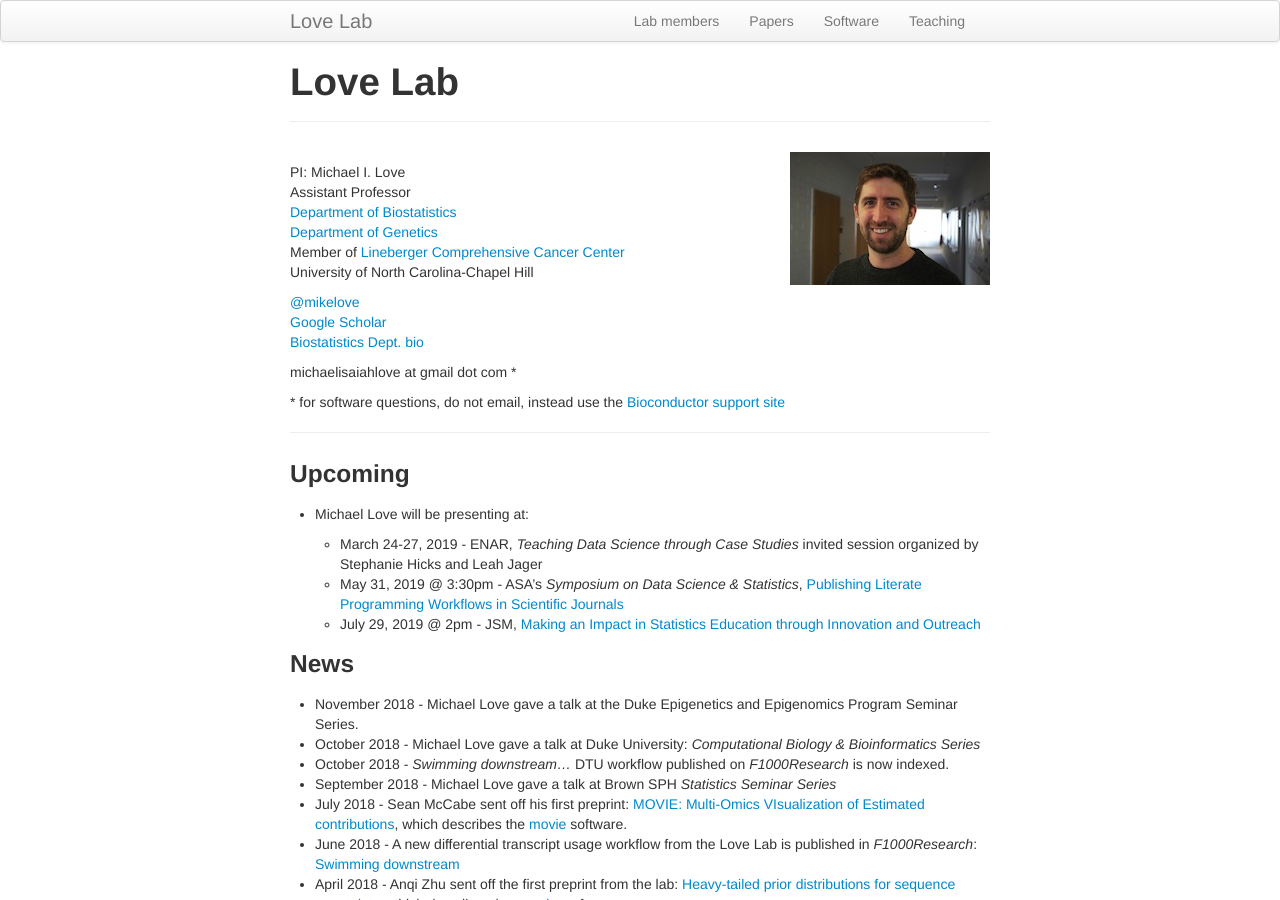
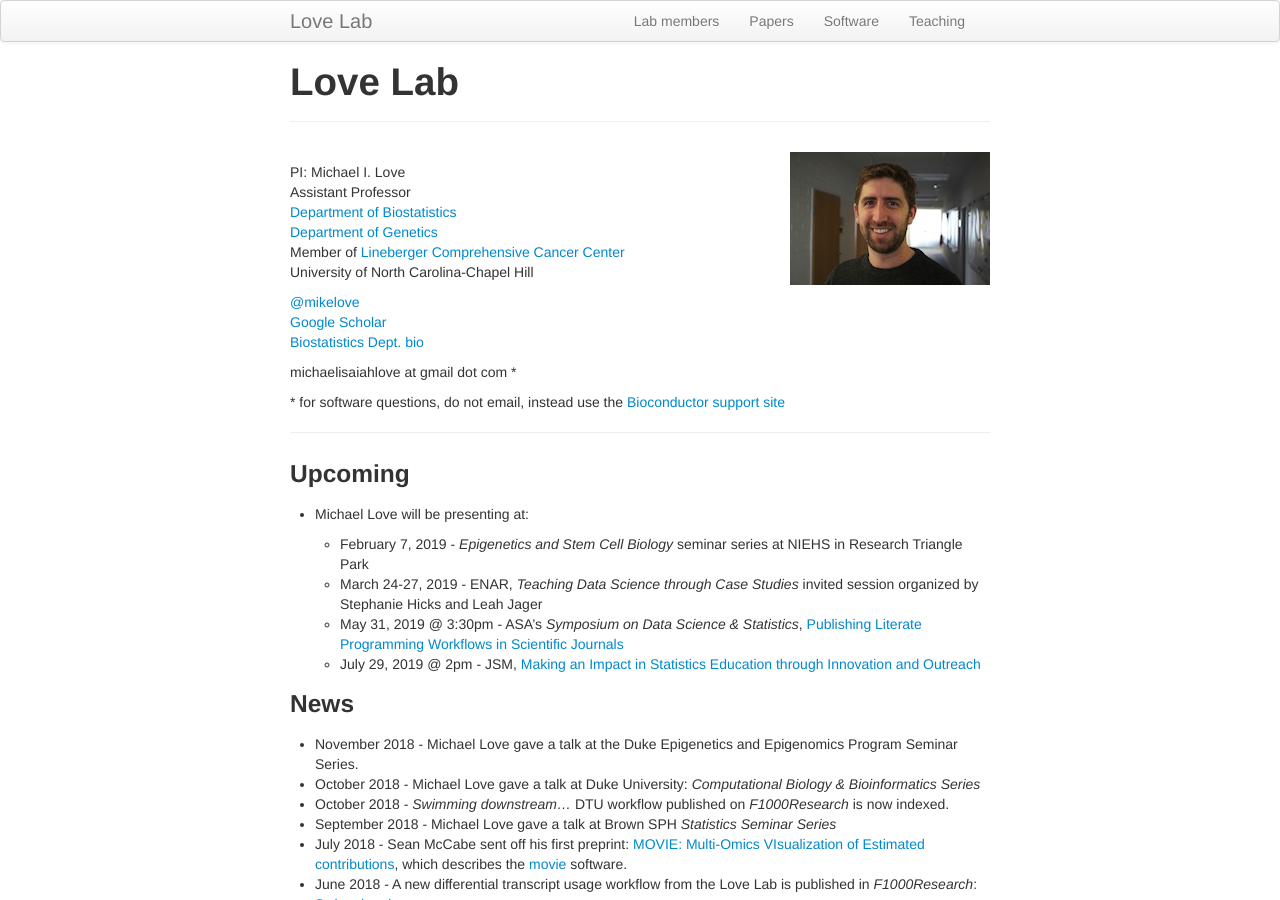
Before and after one commit to mikelove/mikelove.github.io, a Jekyll site: the page built from index.md, in a window 1280 px wide and 900 px high. Built offline with Jekyll 4.4.1, drawn with Linux system fonts in a browser that asks for light colours.

Commit message:
new talk

```diff
--- a/index.md
+++ b/index.md
@@ -28,6 +28,8 @@ michaelisaiahlove at gmail dot com *
 
 * Michael Love will be presenting at:
 
+    - February 7, 2019 - *Epigenetics and Stem Cell Biology* seminar
+      series at NIEHS in Research Triangle Park
     - March 24-27, 2019 - ENAR,
 	  *Teaching Data Science through Case Studies*
       invited session organized by Stephanie Hicks and Leah Jager
```
